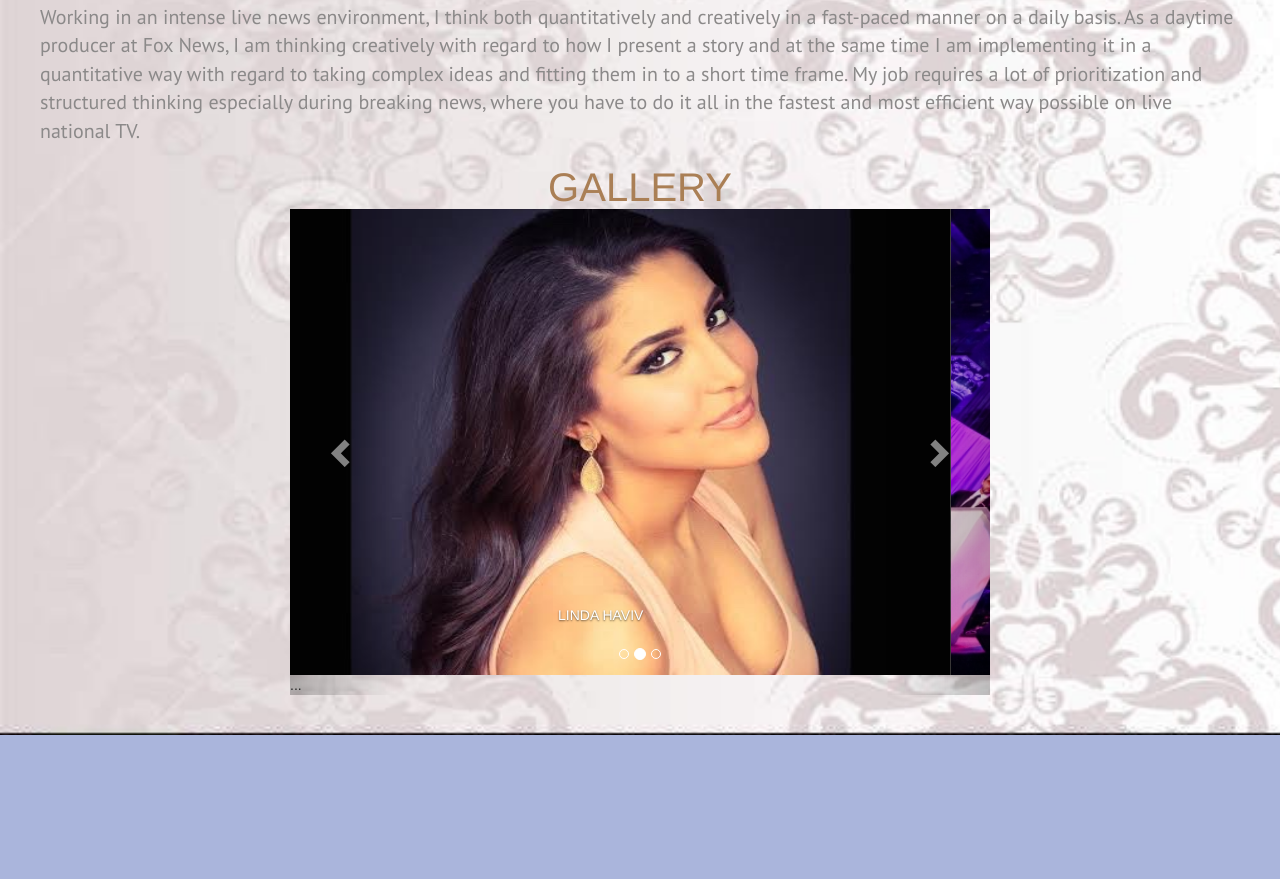
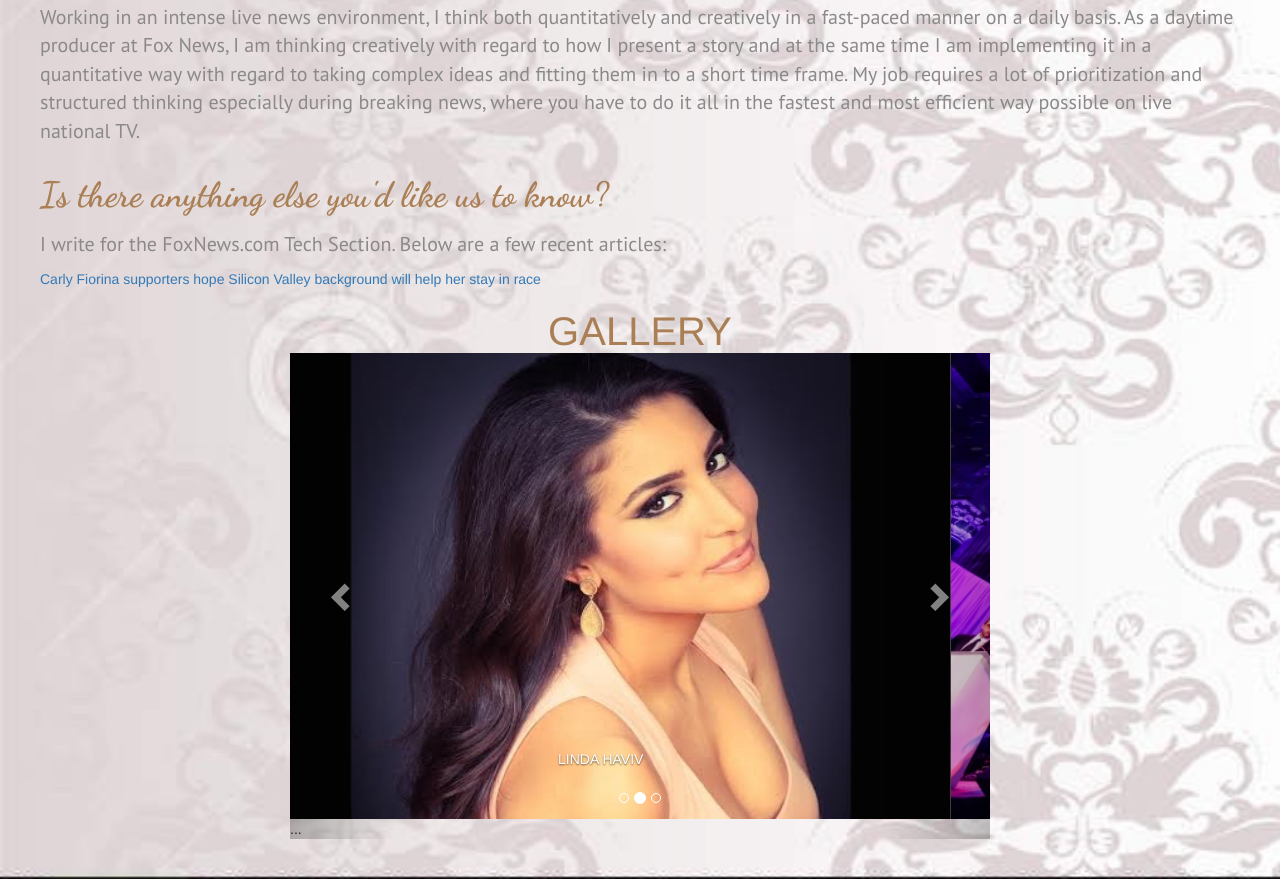
Before and after one commit to LindaHaviv/Flatiron-application, a plain HTML site: page index.html in a window 1280 px wide. Shown: the part 1989-2868 px from the top of the page. Before the commit the page ends 2724 px from the top, so only its background shows below. Drawn offline with nearby package versions, Linux system fonts and the light colour scheme.

Commit message:
added more links

```diff
--- a/index.html
+++ b/index.html
@@ -76,6 +76,20 @@
 
       <P class="fancy-answer"> Working in an intense live news environment, I think both quantitatively and creatively in a fast-paced manner on a daily basis. As a daytime producer at Fox News, I am thinking creatively with regard to how I present a story and at the same time I am implementing it in a quantitative way with regard to taking complex ideas and fitting them in to a short time frame. My job requires a lot of prioritization and structured thinking especially during breaking news, where you have to do it all in the fastest and most efficient way possible on live national TV. </P>
 
+
+      <P class="fancy-question">Is there anything else you'd like us to know?</P>
+
+
+      <P class="fancy-answer">
+      I write for the FoxNews.com Tech Section. Below are a few recent articles:
+      </P>
+
+      <p>
+
+      <a href="http://www.foxnews.com/tech/2015/06/22/carly-fiorina-supporters-hope-silicon-valley-background-will-help-her-stay-in/">Carly Fiorina supporters hope Silicon Valley background will help her stay in race</a>
+
+      </P>
+
 </DIV>
 
 
```
